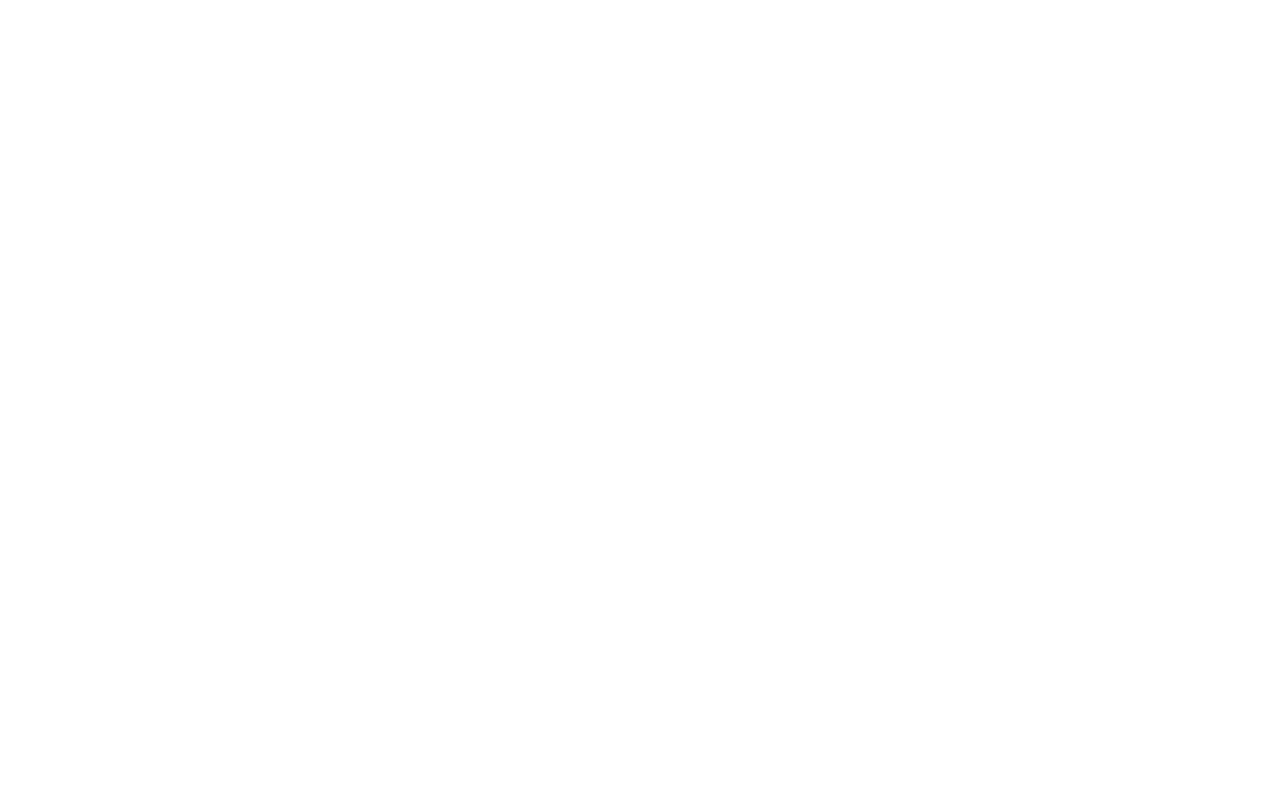
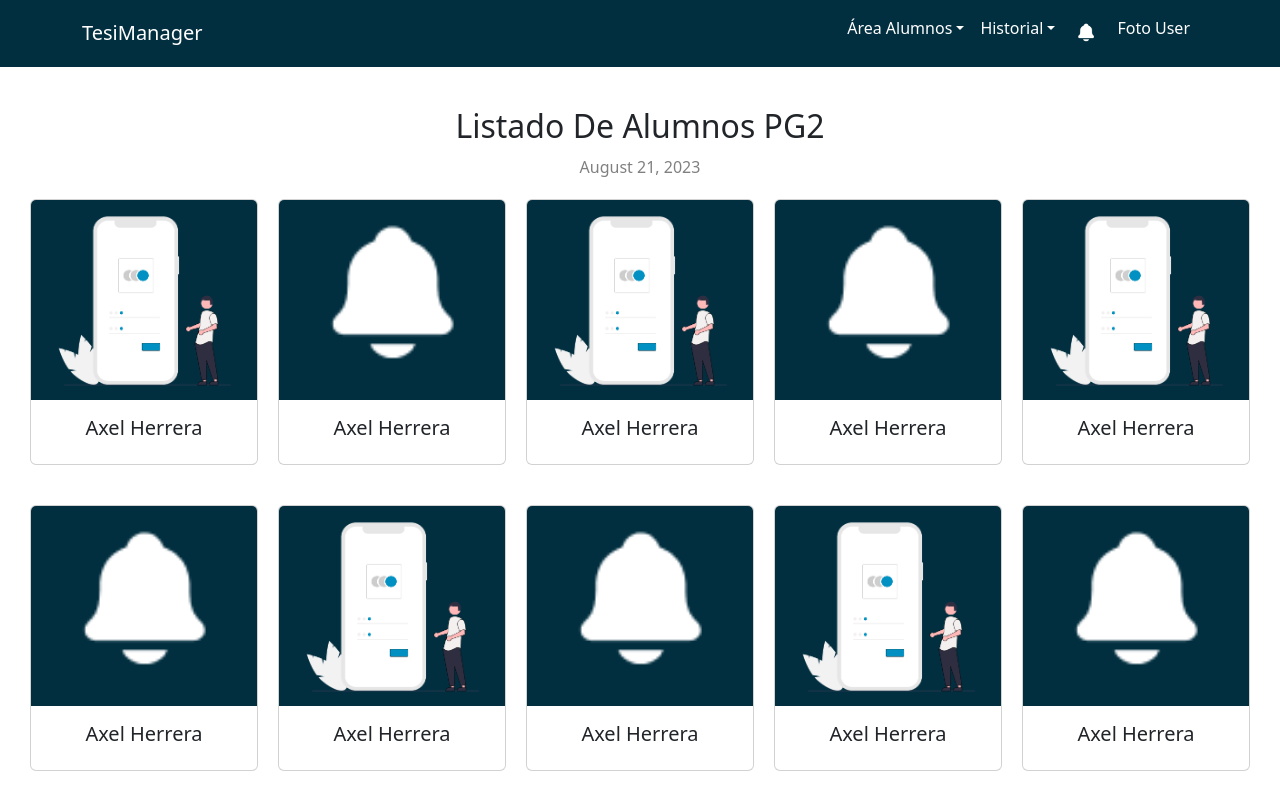
Before and after one commit to FlyBenja/fronted-historico-tesis, a React (Create React App) app: page /AreaAlumnos in a window 1280 px wide. Before the commit this address had no page. Built offline with nearby package versions, Linux system fonts and the light colour scheme.

Commit message:
Modificacion de Banners, Bienvenidas y creacion de AreaAlumnos

```diff
--- a/src/App.jsx
+++ b/src/App.jsx
@@ -3,8 +3,7 @@
 import Login from './Paginas/Login';
 import Register from './Paginas/Register';
 import Bienvenida from './Paginas/Bienvenida';
-import BannerRichard from './Componentes/BannerAlumnos';
-
+import AreaAlumnos from './Componentes/AreaAlumnos';
 
 function App() {
   return (
@@ -13,7 +12,7 @@
         <Route path="/" element={<Login />} />
         <Route path="/register" element={<Register />} />
         <Route path="/Bienvenida" element={<Bienvenida />} />
-        <Route path="/Bienvenida2" element={<BannerRichard />} />
+        <Route path="/AreaAlumnos" element={<AreaAlumnos />} />
       </Routes>
     </Router>
   );
--- /dev/null
+++ b/src/Componentes/AreaAlumnos.jsx
@@ -0,0 +1,37 @@
+import React from 'react';
+import { useLocation } from 'react-router-dom'; // Importa el hook useLocation
+import BannerRichard from '../Componentes/BannerRichard';
+import { Card } from 'react-bootstrap';
+import '../Estilos/AreaAlumnos.css';
+
+import loginImage from '../Imagenes/login-image.png'; // Importar imagen de login
+import notiImage from '../Imagenes/noti-image.png'; // Importar imagen de notificación
+
+const AreaAlumnos = () => {
+  const location = useLocation(); // Inicializa el hook useLocation
+  const { RoleAlumPG } = location.state || {}; // Obtén el valor de RoleAlumPG del estado
+
+  const alumnos = Array(25).fill('Axel Herrera'); // Lista de alumnos para mostrar
+
+  return (
+    <div className="area-alumnos-container">
+      <BannerRichard />
+      <div className="area-alumnos-content">
+        <h2>{RoleAlumPG === 1 ? 'Listado De Alumnos PG1' : 'Listado De Alumnos PG2'}</h2>
+        <p>August 21, 2023</p>
+        <div className="card-container-alumnos">
+          {alumnos.map((alumno, index) => (
+            <Card key={index} className="alumno-card">
+              <Card.Img variant="top" src={index % 2 === 0 ? loginImage : notiImage} /> {/* Alternar entre las imágenes */}
+              <Card.Body>
+                <Card.Title>{alumno}</Card.Title>
+              </Card.Body>
+            </Card>
+          ))}
+        </div>
+      </div>
+    </div>
+  );
+};
+
+export default AreaAlumnos;
--- a/src/Componentes/BannerRichard.jsx
+++ b/src/Componentes/BannerRichard.jsx
@@ -1,13 +1,24 @@
 import React, { useState } from 'react';
 import { Navbar, Container, Nav, NavDropdown, Modal } from 'react-bootstrap';
+import { useNavigate } from 'react-router-dom'; // Importa el hook useNavigate
 import '../Estilos/BannerRichard.css';
 import notiImage from '../Imagenes/noti-image.png'; // Asegúrate de que la ruta de la imagen sea correcta
 
 const BannerRichard = () => {
   const [showNotiModal, setShowNotiModal] = useState(false);
+  const navigate = useNavigate(); // Inicializa el hook useNavigate
 
   const handleNotiClose = () => setShowNotiModal(false);
   const handleNotiShow = () => setShowNotiModal(!showNotiModal);
+
+  // Funciones para manejar la navegación
+  const handleNavigatePG1 = () => {
+    navigate('/AreaAlumnos', { state: { RoleAlumPG: 1 } });
+  };
+
+  const handleNavigatePG2 = () => {
+    navigate('/AreaAlumnos', { state: { RoleAlumPG: 2 } });
+  };
 
   return (
     <>
@@ -19,8 +30,8 @@
             <Nav className="ms-auto">
                 <>
                   <NavDropdown title="Área Alumnos" id="basic-nav-dropdown" className="custom-nav-dropdown">
-                    <NavDropdown.Item href="#action/3.1">PG1</NavDropdown.Item>
-                    <NavDropdown.Item href="#action/3.2">PG2</NavDropdown.Item>
+                    <NavDropdown.Item onClick={handleNavigatePG1}>PG1</NavDropdown.Item>
+                    <NavDropdown.Item onClick={handleNavigatePG2}>PG2</NavDropdown.Item>
                   </NavDropdown>
                   <NavDropdown title="Historial" id="basic-nav-dropdown" className="custom-nav-dropdown">
                     <NavDropdown.Item href="#action/3.1">2025</NavDropdown.Item>
--- /dev/null
+++ b/src/Estilos/AreaAlumnos.css
@@ -0,0 +1,86 @@
+/* Añadir fuente Inter desde Google Fonts */
+@import url('https://fonts.googleapis.com/css2?family=Inter:wght@400;700&display=swap');
+
+html, body {
+  margin: 0;
+  padding: 0;
+  box-sizing: border-box;
+  font-family: 'Inter', sans-serif;
+  width: 100%;
+  height: 100%;
+  overflow: hidden; /* Eliminar las barras de desplazamiento */
+}
+
+body {
+  background-color: #fff; /* Color de fondo blanco */
+  overflow-y: scroll; /* Habilitar barra de desplazamiento vertical */
+}
+
+.area-alumnos-container {
+  display: flex;
+  flex-direction: column;
+  height: 100vh;
+  width: 100%;
+}
+
+.area-alumnos-content {
+  display: flex;
+  flex-direction: column;
+  align-items: center;
+  text-align: center;
+  width: 100%;
+  padding: 20px;
+  box-sizing: border-box;
+  background-color: #fff;
+}
+
+.area-alumnos-content h2 {
+  margin: 20px 0 10px 0;
+}
+
+.area-alumnos-content p {
+  margin: 0 0 20px 0;
+  color: gray;
+}
+
+.card-container-alumnos {
+  display: flex;
+  flex-wrap: wrap;
+  justify-content: center;
+  gap: 20px;
+}
+
+.alumno-card {
+  width: calc(20% - 20px); /* Ajuste para 5 tarjetas por fila */
+  min-width: 150px; /* Asegura un tamaño mínimo para tarjetas más pequeñas */
+  margin-bottom: 20px;
+}
+
+@media (max-width: 1200px) {
+  .alumno-card {
+    width: calc(25% - 20px); /* Ajuste para 4 tarjetas por fila en pantallas más pequeñas */
+  }
+}
+
+@media (max-width: 992px) {
+  .alumno-card {
+    width: calc(33.33% - 20px); /* Ajuste para 3 tarjetas por fila en pantallas más pequeñas */
+  }
+}
+
+@media (max-width: 768px) {
+  .alumno-card {
+    width: calc(50% - 20px); /* Ajuste para 2 tarjetas por fila en pantallas más pequeñas */
+  }
+}
+
+@media (max-width: 576px) {
+  .alumno-card {
+    width: 80%; /* Ajuste para 1 tarjeta por fila en pantallas más pequeñas */
+  }
+}
+
+.card-img-top {
+  height: 200px; /* Ajusta la altura según sea necesario */
+  object-fit: cover; /* Ajusta la imagen para que cubra la totalidad del contenedor sin distorsionarse */
+}
--- a/src/Estilos/Bienvenida.css
+++ b/src/Estilos/Bienvenida.css
@@ -106,6 +106,7 @@
   display: flex;
   align-items: center;
   width: 100%;
+  margin-left: -10px; /* Mueve la información de los recordatorios un poco a la izquierda */
 }
 
 .recordatorio-info p {
@@ -119,8 +120,22 @@
 .card-container {
   display: flex;
   justify-content: center;
-  gap: 50px; /* Añadir un margen de 50px entre las tarjetas */
+  gap: 50px;
   margin-top: 20px;
+}
+
+.bienvenida-card {
+  width: 18rem;
+}
+
+.mt-2 {
+  margin-top: 0.5rem;
+}
+
+.estado {
+  margin-top: 0.5rem;
+  margin-bottom: 0.5rem;
+  font-weight: bold;
 }
 
 .card-img-top {
@@ -140,4 +155,10 @@
     transform: translate(0, 0); /* Asegurar que el modal se centre en dispositivos móviles */
     margin: 20px auto; /* Ajustar según sea necesario */
   }
+
+  .card-container {
+    flex-direction: column; /* Cambiar la dirección del flex a columna */
+    align-items: center; /* Centrar las tarjetas */
+    gap: 20px; /* Añadir un margen entre las tarjetas en modo columna */
+  }
 }
--- a/src/Paginas/Bienvenida.jsx
+++ b/src/Paginas/Bienvenida.jsx
@@ -1,5 +1,5 @@
 import React, { useState } from 'react';
-import { Form, Modal, Button, Card } from 'react-bootstrap';
+import { Form, Modal, Button, Card, ProgressBar } from 'react-bootstrap';
 import '../Estilos/Bienvenida.css';
 import BannerRichard from '../Componentes/BannerRichard';
 import BannerAlumnos from '../Componentes/BannerAlumnos';
@@ -16,12 +16,15 @@
   const [error, setError] = useState('');
 
   const nombre = "Benjamin";
-  const role = 2;
+  const role = 1;
   const fechaActual = new Date().toLocaleDateString('es-ES', {
     year: 'numeric',
     month: 'long',
     day: 'numeric'
   });
+
+  const estadoPG1 = true; // Estado de ejemplo para PG1
+  const estadoPG2 = 0; // Estado de ejemplo para PG2
 
   const handleAddClose = () => {
     setShowAddModal(false);
@@ -67,7 +70,7 @@
     <div className="bienvenida-container">
       {role === 1 ? <BannerRichard /> : <BannerAlumnos />}
       <div className="bienvenida-content">
-        <h2>Bienvenid@, {nombre}</h2>
+        <h2>Bienvenid@, {role === 1 ? 'Ingeniero Richard' : nombre}</h2>
         <p>{fechaActual}</p>
         {role === 1 && (
           <div className="recordatorios-container">
@@ -91,26 +94,22 @@
         )}
         {role !== 1 && (
           <div className="card-container">
-            <Card style={{ width: '18rem' }}>
+            <Card className="bienvenida-card">
               <Card.Img variant="top" src={image1} className="card-img-top" />
               <Card.Body>
-                <Card.Title>Card Title</Card.Title>
-                <Card.Text>
-                  Some quick example text to build on the card title and make up the
-                  bulk of the card's content.
-                </Card.Text>
-                <Button variant="primary">Go somewhere</Button>
+                <Card.Title>PG1</Card.Title>
+                <ProgressBar now={60} />
+                <p className="estado">{estadoPG1 ? 'Activo' : 'Inactivo'}</p>
+                <Button variant="primary" className="mt-2">Go somewhere</Button>
               </Card.Body>
             </Card>
-            <Card style={{ width: '18rem' }}>
+            <Card className="bienvenida-card">
               <Card.Img variant="top" src={image2} className="card-img-top" />
               <Card.Body>
-                <Card.Title>Card Title</Card.Title>
-                <Card.Text>
-                  Some quick example text to build on the card title and make up the
-                  bulk of the card's content.
-                </Card.Text>
-                <Button variant="primary">Go somewhere</Button>
+                <Card.Title>PG2</Card.Title>
+                <ProgressBar now={30} />
+                <p className="estado">{estadoPG2 ? 'Activo' : 'Inactivo'}</p>
+                <Button variant="primary" className="mt-2">Go somewhere</Button>
               </Card.Body>
             </Card>
           </div>
```
